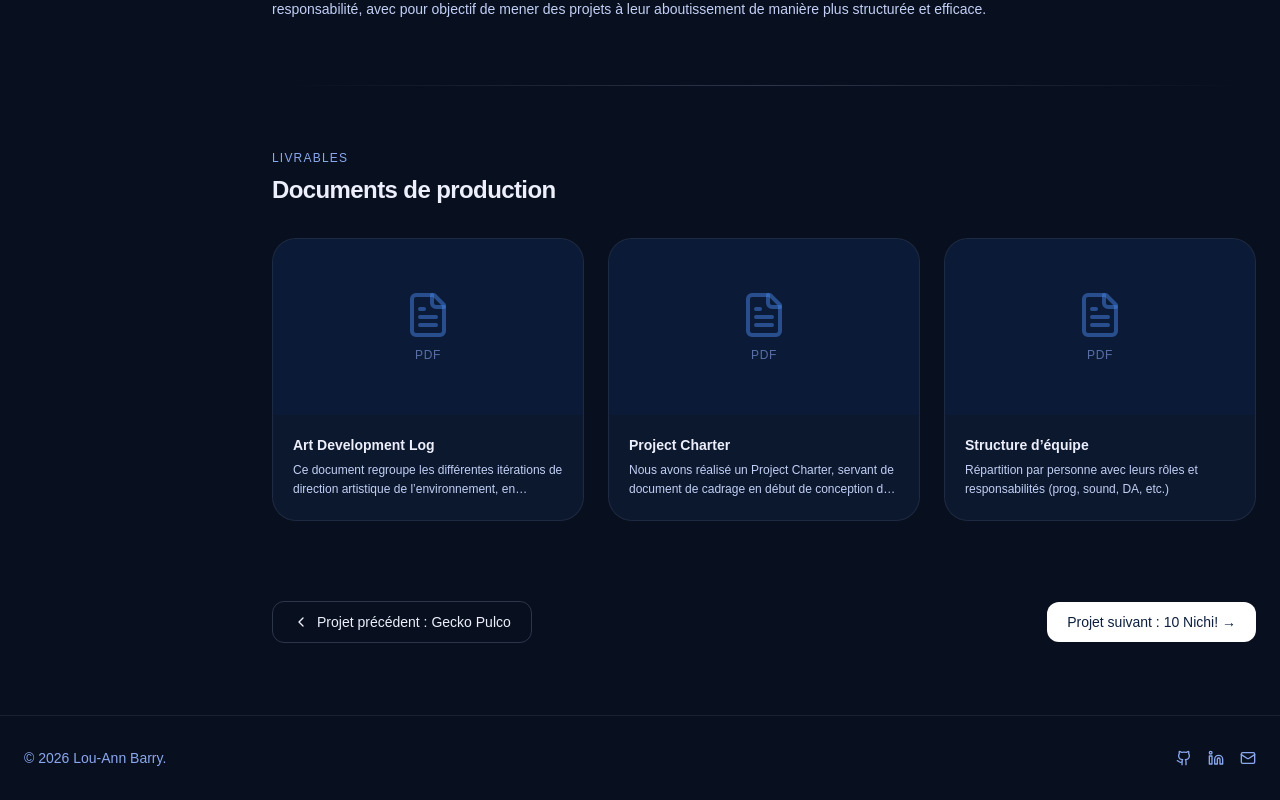
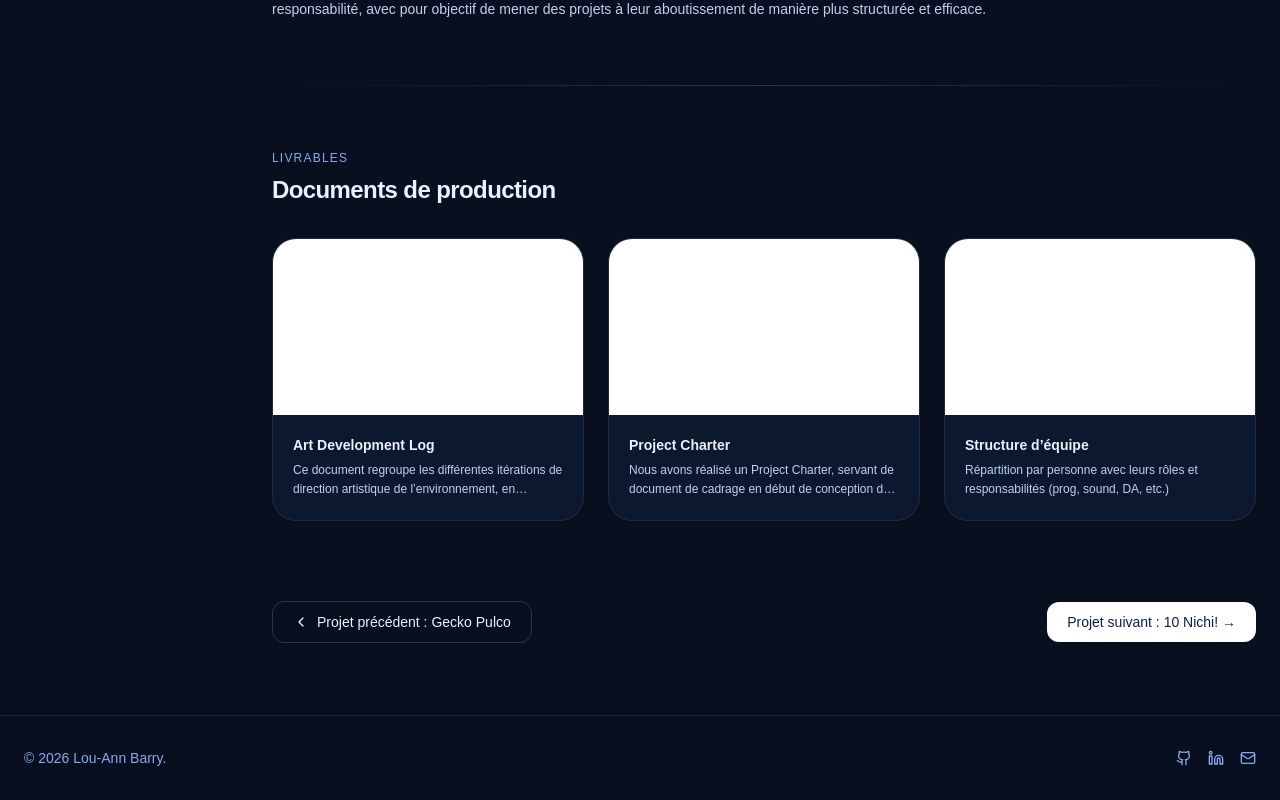
Before and after one commit to ghostofus/louann_portfolio, a Next.js app: page /projets/figure-out in a window 1280 px wide. Shown: the part 2856-3656 px from the top of the page. Built offline with nearby package versions, Linux system fonts and the light colour scheme.

Commit message:
ajout images pdf

```diff
--- a/app/projets/10-nichi/page.js
+++ b/app/projets/10-nichi/page.js
@@ -110,10 +110,12 @@ function DocumentCard({ doc, onClick }) {
             <div className="h-44 bg-[#0D1F3E]/60 overflow-hidden flex items-center justify-center">
                 {doc.cover ? (
                     <img src={doc.cover} alt={doc.title} className="w-full h-full object-cover group-hover:scale-105 transition-transform duration-300" />
+                ) : doc.type === "pdf" ? (
+                    <iframe src={`${doc.file}#toolbar=0&navpanes=0&scrollbar=0&view=Fit`} className="w-full h-full border-0 pointer-events-none" title={doc.title} />
                 ) : (
                     <div className="flex flex-col items-center gap-2">
                         <FileText className="h-12 w-12 text-[#4782E4]/50" />
-                        <span className="text-xs text-[#8BA8EE]/60 uppercase tracking-wider">PDF</span>
+                        <span className="text-xs text-[#8BA8EE]/60 uppercase tracking-wider">Image</span>
                     </div>
                 )}
             </div>
--- a/app/projets/figure-out/page.js
+++ b/app/projets/figure-out/page.js
@@ -121,10 +121,12 @@ function DocumentCard({ doc, onClick }) {
             <div className="h-44 bg-[#0D1F3E]/60 overflow-hidden flex items-center justify-center">
                 {doc.cover ? (
                     <img src={doc.cover} alt={doc.title} className="w-full h-full object-cover group-hover:scale-105 transition-transform duration-300" />
+                ) : doc.type === "pdf" ? (
+                    <iframe src={`${doc.file}#toolbar=0&navpanes=0&scrollbar=0&view=Fit`} className="w-full h-full border-0 pointer-events-none" title={doc.title} />
                 ) : (
                     <div className="flex flex-col items-center gap-2">
                         <FileText className="h-12 w-12 text-[#4782E4]/50" />
-                        <span className="text-xs text-[#8BA8EE]/60 uppercase tracking-wider">PDF</span>
+                        <span className="text-xs text-[#8BA8EE]/60 uppercase tracking-wider">Image</span>
                     </div>
                 )}
             </div>
--- a/app/projets/gecko-pulco/page.js
+++ b/app/projets/gecko-pulco/page.js
@@ -121,10 +121,12 @@ function DocumentCard({ doc, onClick }) {
             <div className="h-44 bg-[#0D1F3E]/60 overflow-hidden flex items-center justify-center">
                 {doc.cover ? (
                     <img src={doc.cover} alt={doc.title} className="w-full h-full object-cover group-hover:scale-105 transition-transform duration-300" />
+                ) : doc.type === "pdf" ? (
+                    <iframe src={`${doc.file}#toolbar=0&navpanes=0&scrollbar=0&view=Fit`} className="w-full h-full border-0 pointer-events-none" title={doc.title} />
                 ) : (
                     <div className="flex flex-col items-center gap-2">
                         <FileText className="h-12 w-12 text-[#4782E4]/50" />
-                        <span className="text-xs text-[#8BA8EE]/60 uppercase tracking-wider">{doc.type === "pdf" ? "PDF" : "Image"}</span>
+                        <span className="text-xs text-[#8BA8EE]/60 uppercase tracking-wider">Image</span>
                     </div>
                 )}
             </div>
--- a/app/projets/ira/page.js
+++ b/app/projets/ira/page.js
@@ -175,10 +175,12 @@ function DocumentCard({ doc, onClick }) {
             <div className="h-44 bg-[#0D1F3E]/60 overflow-hidden flex items-center justify-center">
                 {doc.cover ? (
                     <img src={doc.cover} alt={doc.title} className="w-full h-full object-cover group-hover:scale-105 transition-transform duration-300" />
+                ) : doc.type === "pdf" ? (
+                    <iframe src={`${doc.file}#toolbar=0&navpanes=0&scrollbar=0&view=Fit`} className="w-full h-full border-0 pointer-events-none" title={doc.title} />
                 ) : (
                     <div className="flex flex-col items-center gap-2">
                         <FileText className="h-12 w-12 text-[#4782E4]/50" />
-                        <span className="text-xs text-[#8BA8EE]/60 uppercase tracking-wider">PDF</span>
+                        <span className="text-xs text-[#8BA8EE]/60 uppercase tracking-wider">Image</span>
                     </div>
                 )}
             </div>
```
